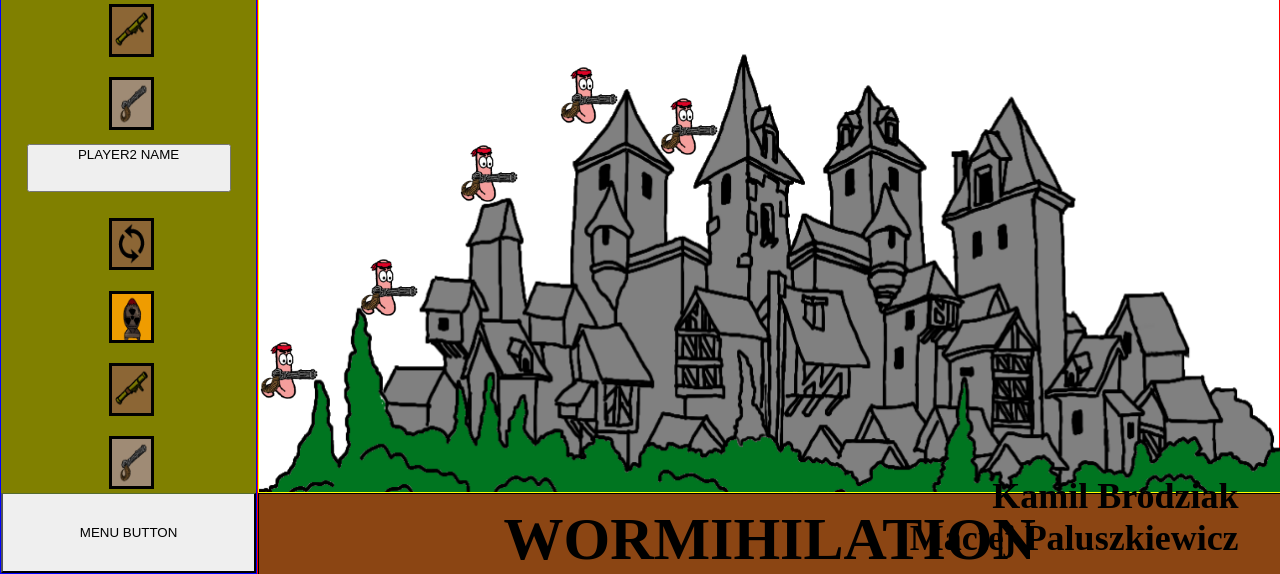
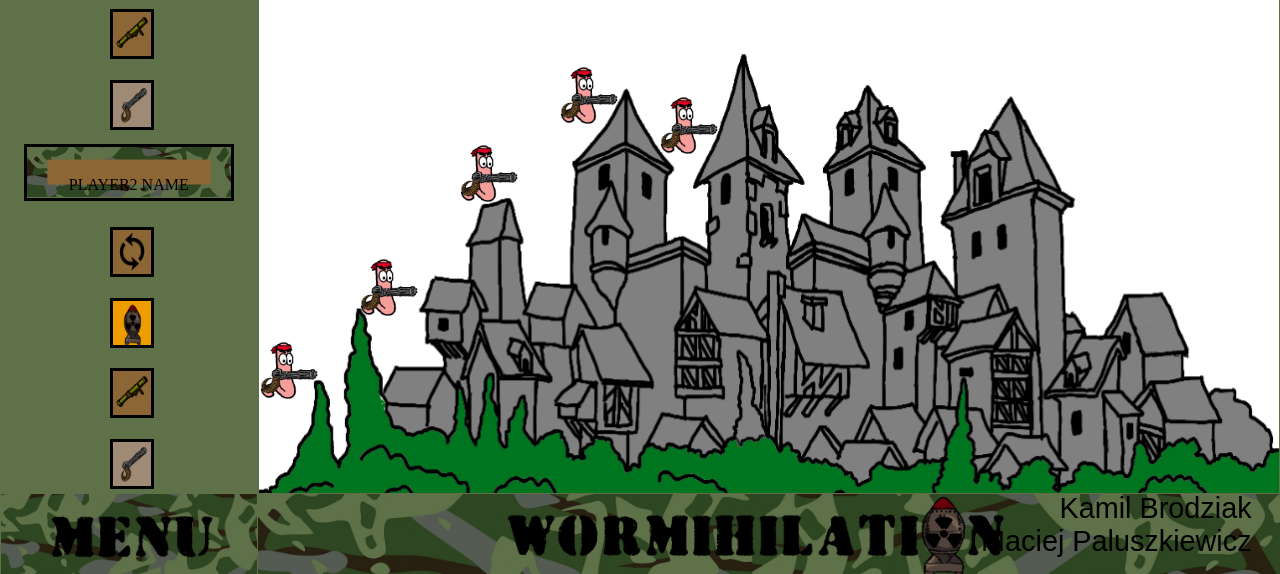
Before and after one commit to kamilBrodziak/worms, a plain HTML site: page public_html/index.html in a window 1280 px wide. Shown: the part 226-800 px from the top of the page. Drawn offline with Linux system fonts and the light colour scheme.

Commit message:
Add interface icons, minitary style, css images

```diff
--- a/public_html/index.html
+++ b/public_html/index.html
@@ -33,7 +33,7 @@
             <nav id="nav">
                 <div class="players">
                     <div id="player1">
-                        <button class="player-name">PLAYER1 NAME</button>
+                        <div class="player-name">PLAYER1 NAME</div>
                         <figure class="game-button" id="toggle-unit-1">
                             <img src="img/Button-Toggle.png" />
                         </figure>
@@ -48,7 +48,7 @@
                         </figure>
                     </div>
                     <div id="player2">
-                        <button class="player-name">PLAYER2 NAME</button>
+                        <div class="player-name">PLAYER2 NAME</div>
                         <figure class="game-button" id="toggle-unit-2">
                             <img src="img/Button-Toggle.png" />
                         </figure>
@@ -63,14 +63,14 @@
                         </figure>
                     </div>
                 </div>
-                <button id="menu-button">MENU BUTTON</button>
+                <div id="menu-button"><img src="img/Menu-Button.png" /> </div>
             </nav>
             <div id="gameBoard">
                 <canvas id="canvas">
 
                 </canvas>
                 <footer id="footer">
-                    <div id="mark">WORMIHILATION</div>
+                    <div id="mark"><img src="img/WormihilatiOn-Bar.png" /></div>
                     <div class="creators">
                         <div id="creator1">Kamil Brodziak</div>
                         <div id="creator2">Maciej Paluszkiewicz</div>
--- a/public_html/styles/canvas.css
+++ b/public_html/styles/canvas.css
@@ -1,5 +1,6 @@
 #canvas {
+    box-sizing: border-box;
     width: 100%;
     height: 90%;
-    border: 1px solid yellow;
+    border: 1px solid #5f7149;
 }
--- a/public_html/styles/main.css
+++ b/public_html/styles/main.css
@@ -15,21 +15,21 @@ html, body {
 #gameBoard {
     width: 80%;
     height: 100%;
-    border: 1px solid red;
+    border: 1px #5f7149;
     display: flex;
     flex-direction: column;
 }
 
 #nav {
     width: 20%;
-    border: 1px solid blue;
-    background: saddlebrown;
+    border: 1px solid #5f7149;
+    background: #5f7149;
 }
 
 .players{
     display: flex;
     height: 90%;
-    background: olive;
+    background: #5f7149;
     flex-direction: column;
     justify-content: center;
     align-content: center;
@@ -44,7 +44,7 @@ html, body {
     font-family: Arial sans-serif;
     font-size: 3rem;
     font-weight: bold;
-    color: yellow;
+    color: #5f7149;
     z-index: 10;
 
 }
@@ -109,6 +109,12 @@ html, body {
     justify-content: center;
     align-content: center;
     justify-items: center;
+    vertical-align: center;
+    padding-top: 1.8rem;
+    background-image: url("../img/Button-Player.png");
+    background-size: 100% 100%;
+    background-repeat: no-repeat;
+    border: 3px solid #010101;
 }
 
 .game-button img{
@@ -120,35 +126,34 @@ html, body {
 #menu-button{
     height: 10%;
     width: 100%;
+    border-top: 1px solid #5f7149;
+}
 
-    border-top: 1px solid darkolivegreen;
+#menu-button img {
+    width: 100%;
+    height: 100%;
 }
 
 #footer {
-    /*display: flex;*/
+    box-sizing: border-box;
     width: 100%;
     height: 10%;
-    border: 1px solid black;
-    background-color: saddlebrown;
-    font-size: 60px;
-    font-weight: bold;
 
 }
-#footer #mark{
-    display: block;
-    justify-content: center;
-    text-align: center;
-    padding-top: 1%;
+#footer #mark img, #mark{
+    width: 100%;
+    height: 100%;
 }
 
 #footer .creators{
     display: flex;
+    font-family: Arial;
     position: absolute;
     justify-content: right;
     right: 2%;
     bottom: 2%;
     text-align: end;
-    margin-right: 20px;
-    font-size: 36px;
+    margin-right: 0.5rem;
+    font-size: 1.8rem;
     flex-direction: column;
 }
```
Also changed, not shown: public_html/img/Button-Player.png (added), public_html/img/Menu-Button.png (renamed from public_html/img/Menu Button.png).
